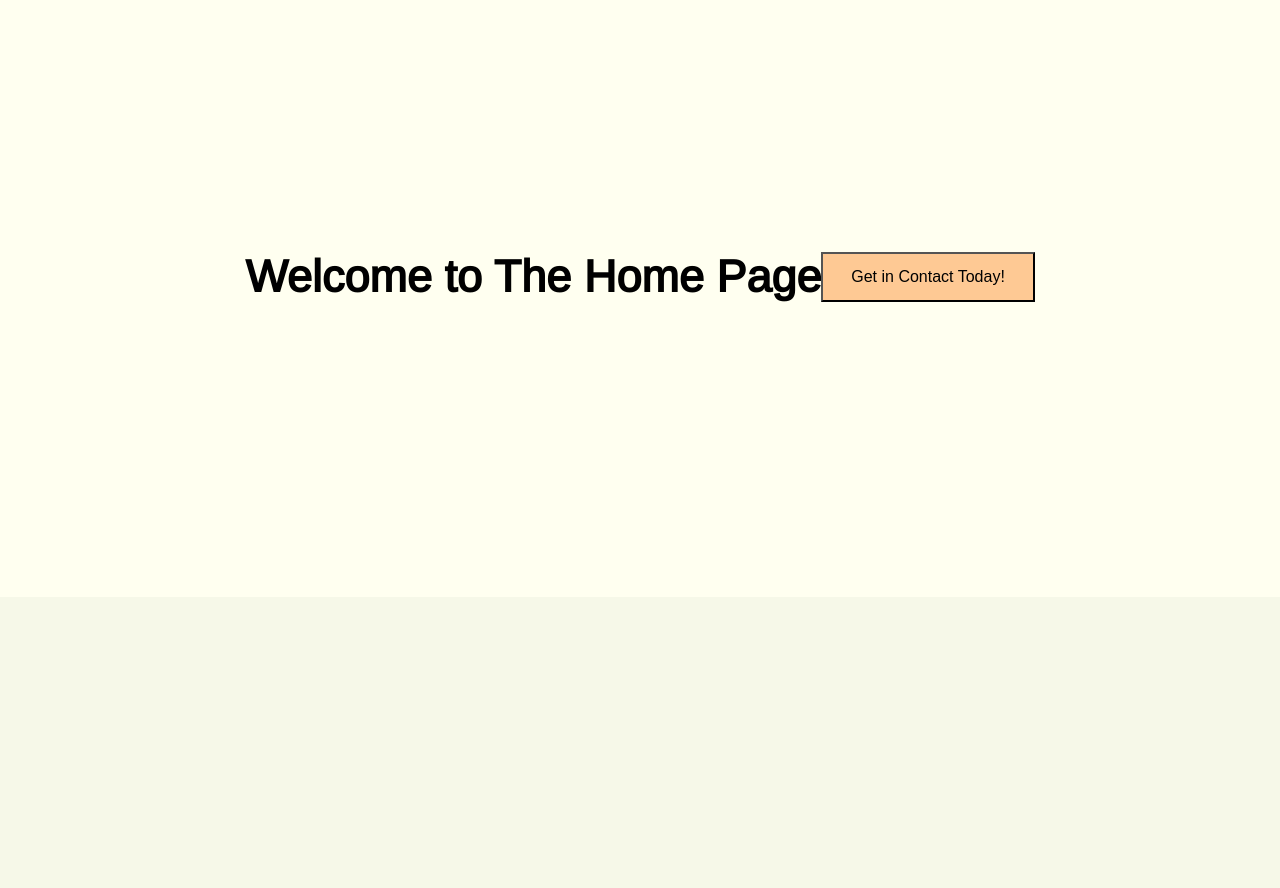
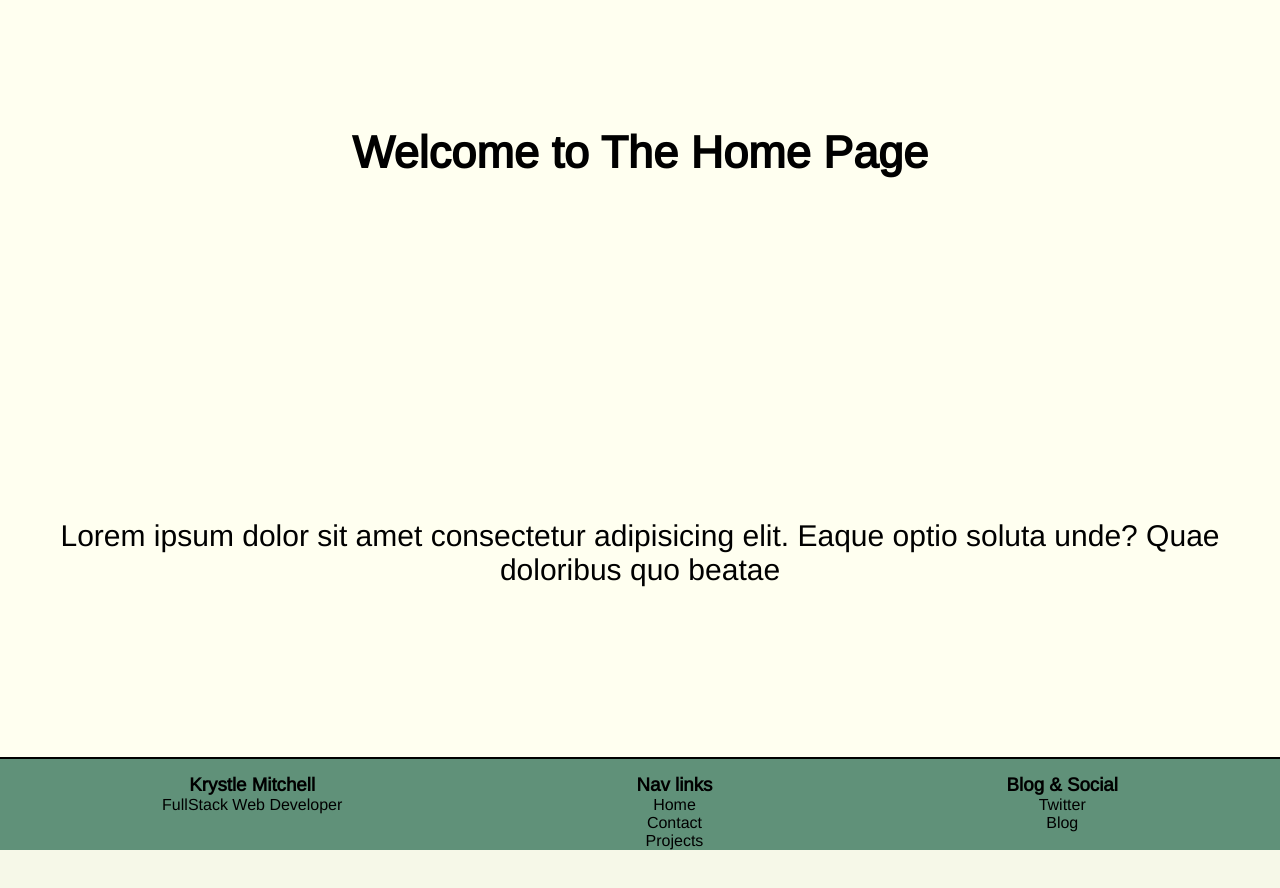
Before and after one commit to krystleM26/krystle-portfolio, a React (Create React App) app in the folder client/: page / in a window 1280 px wide. Shown: the part 140-1028 px from the top of the page. Before the commit the page ends 800 px from the top, so only its background shows below. Built offline with nearby package versions, Linux system fonts and the light colour scheme.

Commit message:
Adds Footer

```diff
--- a/client/src/App.css
+++ b/client/src/App.css
@@ -9,6 +9,8 @@
   height: 40vmin;
   pointer-events: none;
 }
+
+/* Home */
 
 /* Page Layout and Contact Form */
 
@@ -46,8 +48,8 @@ textarea {
 }
 
 button {
- display: block;
- width: 100%;
+ flex-direction: column;
+ justify-content: center;
  padding: 14px 28px;
  font-size: 16px;
  background-color: #FEC994;
@@ -76,3 +78,18 @@ img {
 h2 .card-title {
   text-align: center;
 }
+
+ footer {
+  display: flex;
+  flex-direction:  row;
+  border-top: 3px solid black;
+  width: 100%;
+
+
+  width: 100%;
+  align-items: center;
+
+  border: 2px solid red;
+  background-color: #609179;
+
+}
--- a/client/src/App.js
+++ b/client/src/App.js
@@ -1,4 +1,5 @@
 import './App.css'
+import React from 'react'
 import { BrowserRouter as Router, Routes, Route} from 'react-router-dom'
 
 import Home from './components/Home'
@@ -6,7 +7,7 @@ import About from './components/About'
 import Projects from './components/Projects'
 import Contact from './components/Contact'
 import NavBar from './components/NavBar'
-import React from 'react'
+import Footer from './components/Footer'
 
 
 function App() {
@@ -22,6 +23,7 @@ function App() {
         <Route  path="/about" element={<About />}></Route>
         <Route  path="/contact" element={<Contact />}></Route>
       </Routes>
+      <Footer />
     </Router>
   )
 }
--- /dev/null
+++ b/client/src/components/Footer.js
@@ -0,0 +1,28 @@
+import React from 'react'
+// import { Link } from 'react-router-dom'
+
+const Footer = () => {
+  return (
+    <div className="footer">
+      <div className="columns">
+        <div className="foot-col1">
+          <h3>Krystle Mitchell</h3>
+          <p> FullStack Web Developer</p>
+        </div>
+        <div className="foot-col2">
+          <h3> Nav links</h3>
+          <p>Home</p>
+          <p>Contact</p>
+          <p>Projects</p>
+        </div>
+        <div className="foot-col3">
+          <h3> Blog & Social</h3>
+          <p>Twitter</p>
+          <p>Blog</p>
+        </div>
+      </div>
+    </div>
+  )
+}
+
+export default Footer
--- a/client/src/components/Home.js
+++ b/client/src/components/Home.js
@@ -1,17 +1,19 @@
-import React from "react";
+import React from 'react'
+// import { Link } from 'react-router-dom'
 
-const Home = ( ) => {
-    return (
-        <div className="pages">
-          <h2>
+const Home = () => {
+  return (
+    <div className="pages">
+      <div className="header">
+        <h2>Welcome to The Home Page</h2>
+      </div>
+      <div className='content'>
+         Lorem ipsum dolor sit amet consectetur adipisicing elit.
+         Eaque optio soluta unde? Quae doloribus quo beatae
+      </div>
 
-              Welcome to The Home Page
-              </h2>
-              <footer>
-                  <button> Get in Contact Today!</button>
-              </footer>
-              </div>
-    )
+    </div>
+  )
 }
 
 export default Home
--- a/client/src/components/Projects.js
+++ b/client/src/components/Projects.js
@@ -5,16 +5,16 @@ return (
 
 <div className="container">
     <h1>
-       Projects Page
+       Projects Page Coming Soon
         </h1>
 
-        <div className="containerBody">
+        {/* <div className="containerBody">
 
            <img src="https://images.unsplash.com/photo-1518310952931-b1de897abd40?crop=entropy&cs=tinysrgb&fm=jpg&ixlib=rb-1.2.1&q=80&raw_url=true&ixid=MnwxMjA3fDB8MHxwaG90by1wYWdlfHx8fGVufDB8fHx8&auto=format&fit=crop&w=1742" alt="" />
             <h2 className="card-title">Gym Ratz</h2>
             <p className="card_info">Get off your couch, and join Gym Ratz anywhere in the world</p>
             <button className="card__btn">View Project</button>
-       </div>
+       </div> */}
         {/* <div className="containerBody">
             <div classname="img-card">
 
--- a/client/src/index.css
+++ b/client/src/index.css
@@ -4,31 +4,27 @@
   box-sizing: border-box;
   margin: 0;
   padding: 0;
-
 }
 
 body {
   margin: 0;
   padding: 0;
   font-family: "Arimo", sans-serif;
-  background-color: #F6F8E8;
+  background-color: #f6f8e8;
   font-size: 2rem;
   text-align: center;
-
-
 }
 
 .pages {
-  height: 80vh;
+  height: 100vh;
   width: 100%;
   display: flex;
+  flex-wrap: wrap;
   justify-content: center;
   align-items: center;
   color: black;
   font-size: 30px;
   background-color: ivory;
-  box-sizing: border-box;
-  padding: 20px;
 }
 
 .navbar {
@@ -141,3 +137,34 @@ body {
     transform: rotate(45deg);
   }
 }
+
+/* Footer */
+.footer {
+  flex-direction: row;
+  border-top: 2px solid black;
+  width: 100%;
+  margin-bottom: 15%;
+  position: relative;
+  align-items: center;
+  background-color: #609179;
+}
+.columns {
+  display: flex;
+  flex-wrap: wrap;
+  justify-content: space-around;
+  margin: 15px;
+  font-size: 16px;
+}
+
+
+.foot-col2 {
+  text-align: center;
+  justify-content: space-between;
+  align-items: center;
+}
+
+.foot-col3 {
+  text-align: center;
+  justify-content: right;
+  align-items: flex-end;
+}
```
